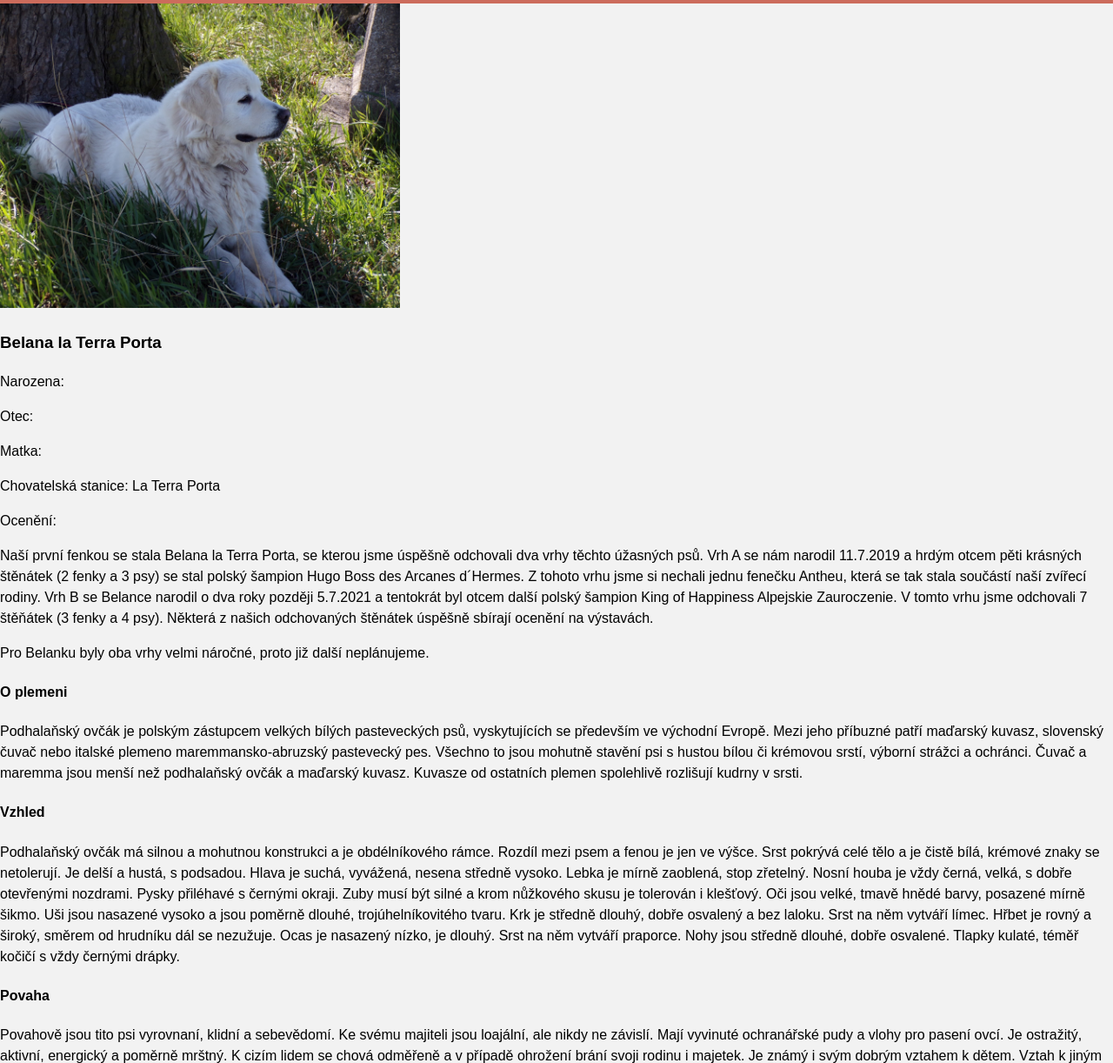
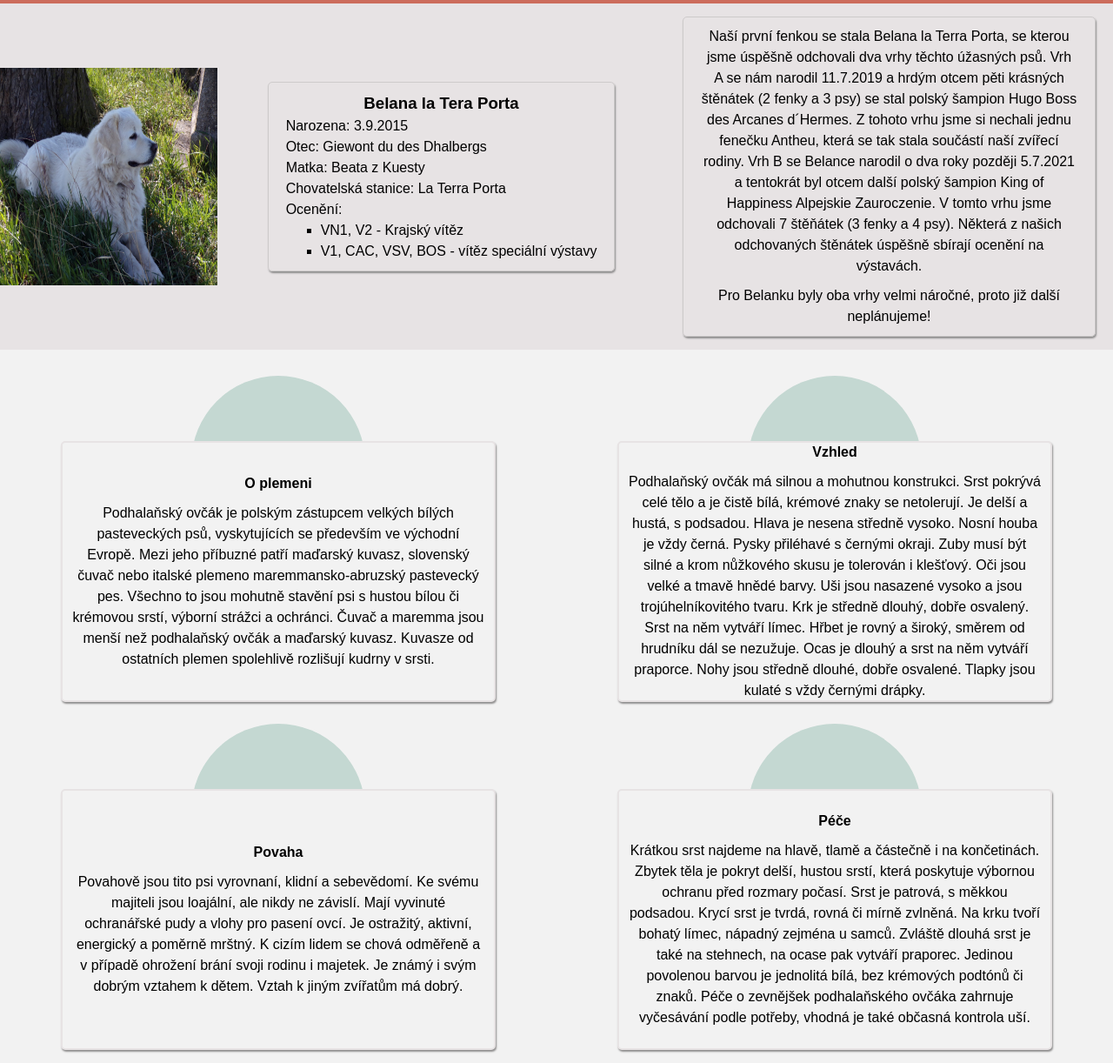
Before and after one commit to BarcaK/M-j-projekt, an Eleventy site: page podhalan.html in a window 1280 px wide. Shown: the part 136-1358 px from the top of the page at 87% size. Built offline with nearby package versions, Linux system fonts and the light colour scheme; Eleventy itself is replaced by a stand-in of ours; files that its build step writes are made by us from their sources; a web font is replaced by a local one.

Commit message:
přidáno css

```diff
--- a/SCSS/style.scss
+++ b/SCSS/style.scss
@@ -1,4 +1,3 @@
-$color-body: #F2F2F2;
 $color-header: #CC6C5C;
 $color-footer: #5A6C73;
 $color-category: #C4D8D2;
@@ -13,7 +12,7 @@ body {
     font-family: $body-font, sans-serif;
     font-size: 16px;
     line-height: 1.5;
-    background-color: $color-body;
+    background-color: #F2F2F2;
 }
 
 .header {
@@ -51,13 +50,13 @@ body {
     font-size: 20px;
 }
 
-@media screen and (max-width: 749px) {
+@media screen and (max-width: 799px) {
     .menu__checkbox:checked ~ .menu__list {
         display: block;
     }
 }
 
-@media screen and (min-width: 750px) {
+@media screen and (min-width: 800px) {
     .menu__toggler {
         display: none;
     }
@@ -82,7 +81,7 @@ body {
     &__photo1 {
         width: 201px;
         height: 147px;
-        border: 3px solid $color-body;
+        border: 3px solid #F2F2F2;
         box-shadow: 1px 2px 2px #8e8d8d;
         border-radius: 30px;
         margin-top: 30px;
@@ -94,7 +93,7 @@ body {
     &__photo {
         width: 160px;
         height: 165px;
-        border: 3px solid $color-body;
+        border: 3px solid #F2F2F2;
         box-shadow: 1px 2px 2px #8e8d8d;
         border-radius: 30px;
         position: absolute;
@@ -106,7 +105,7 @@ body {
         display: flex;
         justify-content: center;
         align-items: center;
-        background-color: $color-body;
+        background-color: #F2F2F2;
         box-shadow: 2px 4px 4px #8e8d8d;
         width: 175px;
         height: 40px;
@@ -149,6 +148,10 @@ body {
 
     &__text {
         flex: 1 1 50%;
+        border: 1px solid #cdcaca;
+        border-radius: 5px;
+        box-shadow: 1px 2px 2px #8e8d8d;
+        margin: 15px 20px 15px 20px;
     }
 
     &__text h1 {
@@ -161,19 +164,22 @@ body {
     &__text p {
         margin-top: 5px;
         margin-bottom: 10px;
-        padding-left: 40px;
-        padding-right: 40px;
+        padding-left: 20px;
+        padding-right: 20px;
         text-align: center;
     }
 }
 
-@media screen and (min-width: 750px) {
+@media screen and (min-width: 800px) {
     .article {
         flex-direction: row;
         height: 300px;
     }
 
-
+    .article__text {
+        margin-top: 15px;
+        margin-bottom: 15px;
+    }
 }
 
 .footer {
@@ -206,46 +212,96 @@ body {
 
 .content__header {
     background-color: #E7E3E4;
-    display: flex;
-    flex-direction: column;
-    justify-content: center;
-    align-items: center;
-    gap: 10px;
+    display: grid;
+    grid-template-columns: auto;
+    justify-items: center;
     margin-bottom: 30px;
 }
 
+.content__photo {
+    max-width: 100%;
+    margin-top: 10px;
+}
+
 .content__data {
-    flex: 1 1 30%;
+    border: 1px solid #cdcaca;
+    border-radius: 5px;
+    box-shadow: 1px 2px 2px #8e8d8d;
+    margin: 10px 20px 10px 20px;
     padding-left: 20px;
     padding-right: 20px;
 
     h3 {
         text-align: center;
-        margin-top: 5px;
+        margin-top: 10px;
         margin-bottom: 0;
     }
 
     p {
         margin: 0;
+
     }
 }
 
 .content__about {
-    flex: 1 1 30%;
     text-align: center;
-    padding-left: 40px;
-    padding-right: 40px;
+    border: 1px solid #cdcaca;
+    border-radius: 5px;
+    box-shadow: 1px 2px 2px #8e8d8d;
+    margin: 15px 20px 15px 20px;
+    padding-left: 20px;
+    padding-right: 20px;
 
     p {
-        margin-top: 5px;
+        margin-top: 10px;
         margin-bottom: 10px;
+    }
+
+    &__list {
+        margin-top: 0;
+        margin-bottom: 10px;
+    }
+}
+
+.content__list {
+    margin-top: 0;
+    margin-bottom: 10px;
+
+    li {
+        list-style-type: square;
+    }
+}
+
+@media screen and (min-width: 800px) {
+    .content__header {
+        grid-template-columns: 250px 1fr;
+        align-items: center;
+    }
+
+    .content__photo {
+        margin-top: 0;
+    }
+
+    .content__about {
+        grid-column: span 2;
+    }
+}
+
+@media screen and (min-width: 1000px) {
+    .content__header {
+        grid-template-columns: 250px 1fr 1fr;
+        align-items: center;
+    }
+
+    .content__about {
+        grid-column: 3 / 4;
     }
 }
 
 .content__text {
     display: grid;
     grid-template-columns: 1fr;
-    grid-template-rows: repeat(5, 600px);
+    grid-template-rows: repeat(6, 600px);
     justify-items: center;
 }
 
@@ -262,7 +318,7 @@ body {
         justify-content: center;
         align-items: center;
         text-align: center;
-        background-color: $color-body;
+        background-color: #F2F2F2;
         border: 2px solid #E7E3E4;
         border-radius: 5px;
         box-shadow: 1px 2px 2px #8e8d8d;
@@ -270,7 +326,7 @@ body {
         height: 500px;
         padding: 10px;
         position: absolute;
-        top: 50px;
+        top: 75px;
         left: -50px;
     }
 
@@ -282,7 +338,27 @@ body {
     p {
         margin: 0;
     }
+
 }
+
+@media screen and (min-width: 800px) {
+    .content__text {
+        grid-template-columns: 1fr 1fr;
+        grid-template-rows: repeat(3, 600px);
+    }
+}
+
+@media screen and (min-width: 1100px) {
+    .content__text {
+        grid-template-rows: repeat(3, 400px);
+    }
+    .circle__text {
+        width: 500px;
+        height: 300px;
+        left: -150px;
+    }
+}
+
 
 .content__footer {
     margin-top: 30px;
--- a/podhalan.html
+++ b/podhalan.html
@@ -3,50 +3,83 @@ layout: sablona.njk
 title: Podhalan
 ---
 
-<div class="">
+<div class="content">
+    <div class="content__header">
 
-    <img class="" src="/images/belanka.jpg" alt="belanka" width="460" height="350">
+        <img class="content__photo" src="/images/belanka.jpg" alt="belanka" width="350" height="250">
 
-    <h3>Belana la Terra Porta</h3>
-    <p>Narozena:</p>
-    <p>Otec:</p>
-    <p>Matka:</p>
-    <p>Chovatelská stanice: La Terra Porta</p>
-    <p>Ocenění:</p>
+        <div class="content__data">
+            <h3>Belana la Tera Porta</h3>
+            <p>Narozena: 3.9.2015</p>
+            <p>Otec: Giewont du des Dhalbergs</p>
+            <p>Matka: Beata z Kuesty</p>
+            <p>Chovatelská stanice: La Terra Porta</p>
+            <p>Ocenění:</p>
+                <ul class="content__list">
+                    <li>VN1, V2 - Krajský vítěz</li>
+                    <li>V1, CAC, VSV, BOS - vítěz speciální výstavy</li>
+                </ul>
+        </div>
 
-    <p> Naší první fenkou se stala Belana la Terra Porta, se kterou jsme úspěšně odchovali dva vrhy těchto úžasných psů. Vrh A se nám narodil 11.7.2019 a hrdým otcem pěti krásných štěnátek (2 fenky a 3 psy) se stal polský šampion Hugo Boss des Arcanes d´Hermes.  Z tohoto vrhu jsme si nechali jednu fenečku Antheu, která se tak stala součástí naší zvířecí rodiny. Vrh B se Belance narodil o dva roky později 5.7.2021 a tentokrát byl otcem další polský šampion King of Happiness Alpejskie Zauroczenie. V tomto vrhu jsme odchovali 7 štěňátek (3 fenky a 4 psy). Některá z našich odchovaných štěnátek úspěšně sbírají ocenění na výstavách. </p>
-    <p> Pro Belanku byly oba vrhy velmi náročné, proto již další neplánujeme.</p>
+        <div class="content__about">
+            <p> Naší první fenkou se stala Belana la Terra Porta, se kterou jsme úspěšně odchovali dva vrhy těchto úžasných psů. Vrh A se nám narodil 11.7.2019 a hrdým otcem pěti krásných štěnátek (2 fenky a 3 psy) se stal polský šampion Hugo Boss des Arcanes d´Hermes.  Z tohoto vrhu jsme si nechali jednu fenečku Antheu, která se tak stala součástí naší zvířecí rodiny. Vrh B se Belance narodil o dva roky později 5.7.2021 a tentokrát byl otcem další polský šampion King of Happiness Alpejskie Zauroczenie. V tomto vrhu jsme odchovali 7 štěňátek (3 fenky a 4 psy). Některá z našich odchovaných štěnátek úspěšně sbírají ocenění na výstavách. </p>
+            <p> Pro Belanku byly oba vrhy velmi náročné, proto již další neplánujeme!</p>
+        </div>
+    </div>
+</div>
+
+<div class="content__text">
+
+    <div class="circle">
+        <div class="circle__text">
+            <h4>O plemeni</h4>
+            <p>Podhalaňský ovčák je polským zástupcem velkých bílých pasteveckých psů, vyskytujících se především ve východní Evropě.
+            Mezi jeho příbuzné patří maďarský kuvasz, slovenský čuvač nebo italské plemeno maremmansko-abruzský pastevecký pes.
+            Všechno to jsou mohutně stavění psi s hustou bílou či krémovou srstí, výborní strážci a ochránci.
+            Čuvač a maremma jsou menší než podhalaňský ovčák a maďarský kuvasz. Kuvasze od ostatních plemen spolehlivě rozlišují kudrny v srsti.</p>
+        </div>
+    </div>
+
+    <div class="circle">
+        <div class="circle__text">
+            <h4>Vzhled</h4>
+            <p>Podhalaňský ovčák má silnou a mohutnou konstrukci. Srst pokrývá celé tělo a je čistě bílá, krémové znaky se netolerují. Je delší a hustá, s podsadou.
+            Hlava je nesena středně vysoko. Nosní houba je vždy černá. Pysky přiléhavé s černými okraji. Zuby musí být silné a krom nůžkového skusu je tolerován i klešťový. Oči jsou velké a tmavě hnědé barvy. Uši jsou nasazené vysoko a jsou trojúhelníkovitého tvaru. Krk je středně dlouhý, dobře osvalený. Srst na něm vytváří límec. Hřbet je rovný a široký, směrem od hrudníku dál se nezužuje. Ocas je dlouhý a srst na něm vytváří praporce. Nohy jsou středně dlouhé, dobře osvalené. Tlapky jsou kulaté s vždy černými drápky.</p>
+        </div>
+    </div>
+
+    <div class="circle">
+        <div class="circle__text">
+            <h4>Povaha</h4>
+            <p>Povahově jsou tito psi vyrovnaní, klidní a sebevědomí. Ke svému majiteli jsou loajální, ale nikdy ne závislí. Mají vyvinuté ochranářské pudy a vlohy pro pasení ovcí. Je ostražitý, aktivní, energický a poměrně mrštný. K cizím lidem se chová odměřeně a v případě ohrožení brání svoji rodinu i majetek. Je známý i svým dobrým vztahem k dětem. Vztah k jiným zvířatům má dobrý.</p>
+        </div>
+    </div>
+
+    <div class="circle">
+        <div class="circle__text">
+            <h4>Péče</h4>
+            <p>Krátkou srst najdeme na hlavě, tlamě a částečně i na končetinách. Zbytek těla je pokryt delší, hustou srstí, která poskytuje výbornou ochranu před rozmary počasí.
+            Srst je patrová, s měkkou podsadou. Krycí srst je tvrdá, rovná či mírně zvlněná. Na krku tvoří bohatý límec, nápadný zejména u samců. Zvláště dlouhá srst je také na stehnech, na ocase pak vytváří praporec.
+            Jedinou povolenou barvou je jednolitá bílá, bez krémových podtónů či znaků.
+            Péče o zevnějšek podhalaňského ovčáka zahrnuje vyčesávání podle potřeby, vhodná je také občasná kontrola uší.</p>
+        </div>
+    </div>
+
+    <div class="circle">
+        <div class="circle__text">
+            <h4>Zdraví</h4>
+            <p>Podhalaňský ovčák patří mezi odolná a zdravá plemena. Vyskytnout se může dysplazie kyčelních kloubů, což je onemocnění typické pro velká a obří plemena.
+            Vždy po jídle dodržujte dvouhodinový klidový režim, jako preventivní opatření proti torzi (přetočení) žaludku.</p>
+        </div>
+    </div>
+
+    <div class="circle">
+        <div class="circle__text">
+            <h4>Potřeby a nároky psa</h4>
+            <p>Výživa velkých a obřích plemen představuje citelnou položku v rodinném rozpočtu, se kterou je třeba počítat po celý psí život. Výběru krmení a jeho správnému podávání věnujte náležitou pozornost - ušetříte si mnoho komplikací do budoucna.
+            Že se nevyplácí na stravě šetřit je asi jasné. Podobné škody však může napáchat i příliš velkorysé dávkování různých doplňků stravy či vitamínů. Podáváte-li kvalitní granule či máte dobře sestavený domácí jídelníček, nebývají obvykle další doplňky zapotřebí.
+            Máte-li pochybnosti ohledně krmení, poraďte se se zkušeným chovatelem nebo na veterinární klinice.</p>
+        </div>
+    </div>
 
 </div>
-
-<div class="">
-
-    <h4>O plemeni</h4>
-    Podhalaňský ovčák je polským zástupcem velkých bílých pasteveckých psů, vyskytujících se především ve východní Evropě.
-    Mezi jeho příbuzné patří maďarský kuvasz, slovenský čuvač nebo italské plemeno maremmansko-abruzský pastevecký pes.
-    Všechno to jsou mohutně stavění psi s hustou bílou či krémovou srstí, výborní strážci a ochránci.
-    Čuvač a maremma jsou menší než podhalaňský ovčák a maďarský kuvasz. Kuvasze od ostatních plemen spolehlivě rozlišují kudrny v srsti.
-
-    <h4>Vzhled</h4>
-    Podhalaňský ovčák má silnou a mohutnou konstrukci a je obdélníkového rámce. Rozdíl mezi psem a fenou je jen ve výšce. Srst pokrývá celé tělo a je čistě bílá, krémové znaky se netolerují. Je delší a hustá, s podsadou.
-    Hlava je suchá, vyvážená, nesena středně vysoko. Lebka je mírně zaoblená, stop zřetelný. Nosní houba je vždy černá, velká, s dobře otevřenými nozdrami. Pysky přiléhavé s černými okraji. Zuby musí být silné a krom nůžkového skusu je tolerován i klešťový. Oči jsou velké, tmavě hnědé barvy, posazené mírně šikmo. Uši jsou nasazené vysoko a jsou poměrně dlouhé, trojúhelníkovitého tvaru. Krk je středně dlouhý, dobře osvalený a bez laloku. Srst na něm vytváří límec. Hřbet je rovný a široký, směrem od hrudníku dál se nezužuje. Ocas je nasazený nízko, je dlouhý. Srst na něm vytváří praporce. Nohy jsou středně dlouhé, dobře osvalené. Tlapky kulaté, téměř kočičí s vždy černými drápky.
-
-    <h4>Povaha</h4>
-    Povahově jsou tito psi vyrovnaní, klidní a sebevědomí. Ke svému majiteli jsou loajální, ale nikdy ne závislí. Mají vyvinuté ochranářské pudy a vlohy pro pasení ovcí. Je ostražitý, aktivní, energický a poměrně mrštný. K cizím lidem se chová odměřeně a v případě ohrožení brání svoji rodinu i majetek. Je známý i svým dobrým vztahem k dětem. Vztah k jiným zvířatům má dobrý.
-
-    <h4>Péče</h4>
-    Krátkou srst najdeme na hlavě, tlamě a částečně i na končetinách. Zbytek těla je pokryt delší, hustou srstí, která poskytuje výbornou ochranu před rozmary počasí.
-    Srst je patrová, s měkkou podsadou. Krycí srst je tvrdá, rovná či mírně zvlněná. Na krku tvoří bohatý límec, nápadný zejména u samců. Zvláště dlouhá srst je také na stehnech, na ocase pak vytváří praporec.
-    Jedinou povolenou barvou je jednolitá bílá, bez krémových podtónů či znaků.
-    Péče o zevnějšek podhalaňského ovčáka zahrnuje vyčesávání podle potřeby, vhodná je také občasná kontrola uší.
-
-    <h4>Zdraví</h4>
-    Podhalaňský ovčák patří mezi odolná a zdravá plemena. Vyskytnout se může dysplazie kyčelních kloubů, což je onemocnění typické pro velká a obří plemena.
-    Vždy po jídle dodržujte dvouhodinový klidový režim, jako preventivní opatření proti torzi (přetočení) žaludku.
-
-    <h4>Potřeby a nároky psa</h4>
-    Výživa velkých a obřích plemen představuje citelnou položku v rodinném rozpočtu, se kterou je třeba počítat po celý psí život. Výběru krmení a jeho správnému podávání věnujte náležitou pozornost - ušetříte si mnoho komplikací do budoucna.
-    Že se nevyplácí na stravě šetřit je asi jasné. Podobné škody však může napáchat i příliš velkorysé dávkování různých doplňků stravy či vitamínů. Podáváte-li kvalitní granule či máte dobře sestavený domácí jídelníček, nebývají obvykle další doplňky zapotřebí.
-    Máte-li pochybnosti ohledně krmení, poraďte se se zkušeným chovatelem nebo na veterinární klinice..
-
-</div>
```
Also changed, not shown: corgi.html (+14 -5 lines), css/style.css, 1 other file.
